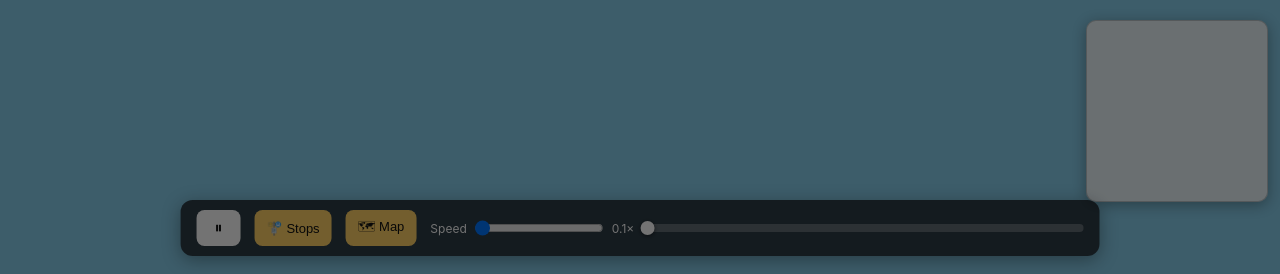
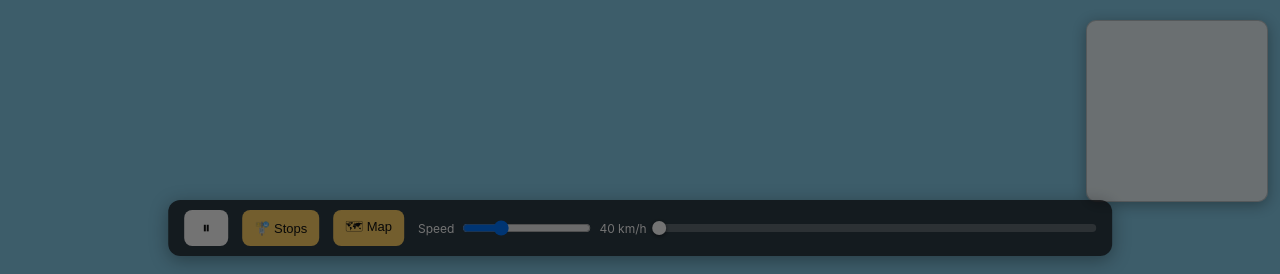
Before and after one commit to danialothman/brunei_bus_routes, a Flask app: page /ride/maplibre in a window 1280 px wide. Shown: the part 526-800 px from the top of the page. Run offline with Flask 3, Linux system fonts and the light colour scheme; some libraries are stand-ins or nearby versions.

Commit message:
Make 3D ride a real km/h simulation (length-independent speed)
The ride used a fixed ~80s duration per route, so short routes moved slower and
long routes faster at the same multiplier. Replace the duration-based speed with
an actual km/h value: the bus advances at speedKmh regardless of route length,
so every route moves at the same real speed. The speed slider now selects km/h
(10–120, default 40) and the label reads "<n> km/h", in both engines.

```diff
--- a/static/js/ride/maplibre-ride.js
+++ b/static/js/ride/maplibre-ride.js
@@ -108,11 +108,11 @@
     const busMarker = new maplibregl.Marker({ element: busEl }).setLngLat(start);
 
     // Ride state
-    const TARGET_DURATION = 80; // seconds at 1x
-    const baseSpeed = total / TARGET_DURATION; // km/s
+    // Real km/h simulation speed; 'total' is in km, so km/h / 3600 = km/s.
+    let speedKmh = parseFloat(els.speed.value) || 40;
+    els.speedVal.textContent = `${speedKmh} km/h`;
     let traveled = 0;
     let playing = true;
-    let speedMul = 0.1;
     let lastStop = null;
     let lastTs = null;
     let scrubbing = false;
@@ -194,7 +194,7 @@
       lastTs = ts;
 
       if (playing && !scrubbing && traveled < total) {
-        traveled = Math.min(traveled + baseSpeed * speedMul * dt, total);
+        traveled = Math.min(traveled + (speedKmh / 3600) * dt, total);
         if (traveled >= total) {
           playing = false;
           els.playpause.textContent = "↻";
@@ -253,8 +253,8 @@
       els.playpause.textContent = playing ? "⏸" : "▶";
     });
     els.speed.addEventListener("input", () => {
-      speedMul = parseFloat(els.speed.value);
-      els.speedVal.textContent = `${speedMul}×`;
+      speedKmh = parseFloat(els.speed.value);
+      els.speedVal.textContent = `${speedKmh} km/h`;
     });
     els.toggleStops.addEventListener("click", () => {
       stopsVisible = !stopsVisible;
--- a/templates/ride_maplibre.html
+++ b/templates/ride_maplibre.html
@@ -54,8 +54,8 @@
       <button id="toggle-minimap" class="toggle-btn active" title="Show/hide minimap" aria-pressed="true">🗺 Map</button>
       <div class="speed">
         <span>Speed</span>
-        <input id="speed" type="range" min="0.1" max="4" step="0.05" value="0.1" />
-        <span id="speed-val">0.1×</span>
+        <input id="speed" type="range" min="10" max="120" step="5" value="40" />
+        <span id="speed-val">40 km/h</span>
       </div>
       <div id="progress-wrap"><div id="progress-bar"></div></div>
     </div>
--- a/templates/ride_three.html
+++ b/templates/ride_three.html
@@ -29,8 +29,8 @@
       <button id="toggle-minimap" class="toggle-btn active" title="Show/hide minimap" aria-pressed="true">🗺 Map</button>
       <div class="speed">
         <span>Speed</span>
-        <input id="speed" type="range" min="0.1" max="4" step="0.05" value="0.1" />
-        <span id="speed-val">0.1×</span>
+        <input id="speed" type="range" min="10" max="120" step="5" value="40" />
+        <span id="speed-val">40 km/h</span>
       </div>
       <div id="progress-wrap"><div id="progress-bar"></div></div>
     </div>
```
Also changed, not shown: static/js/ride/three-ride.js.
